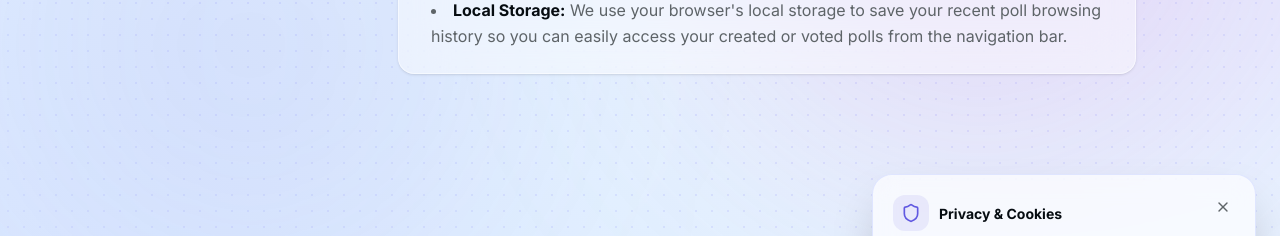
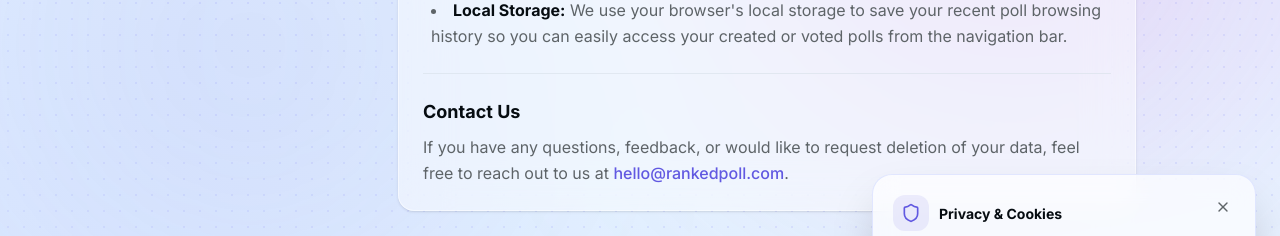
Before and after one commit to simonh531/ranked-poll, a Next.js app: page /about/privacy in a window 1280 px wide. Shown: the part 405-641 px from the top of the page. Built offline with nearby package versions, Linux system fonts and the light colour scheme; no server answers.

Commit message:
Add support email

```diff
--- a/app/about/privacy/page.tsx
+++ b/app/about/privacy/page.tsx
@@ -1,5 +1,6 @@
 import React from "react";
 import { Card, CardContent, CardHeader, CardTitle } from "@/components/ui/card";
+import { Separator } from "@/components/ui/separator";
 import { Shield } from "lucide-react";
 
 export const metadata = {
@@ -32,6 +33,19 @@ export default function PrivacyPage() {
             </li>
           </ul>
         </div>
+
+        <Separator />
+
+        <div>
+          <h3 className="text-lg font-bold text-foreground mb-2">Contact Us</h3>
+          <p>
+            If you have any questions, feedback, or would like to request deletion of your data, feel free to reach out to us at{" "}
+            <a href="mailto:hello@rankedpoll.com" className="text-primary hover:underline font-medium">
+              hello@rankedpoll.com
+            </a>
+            .
+          </p>
+        </div>
       </CardContent>
     </Card>
   );
```
Also changed, not shown: 1 other file (tests, documents, lock files or other folders).
